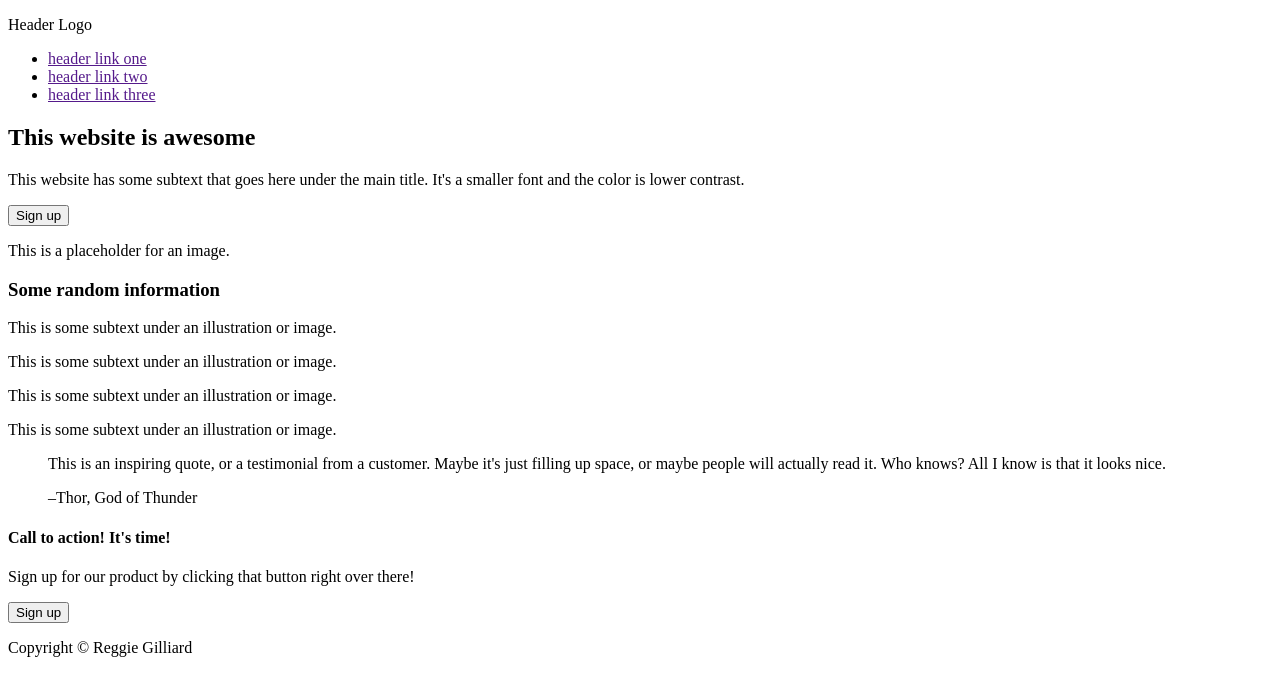
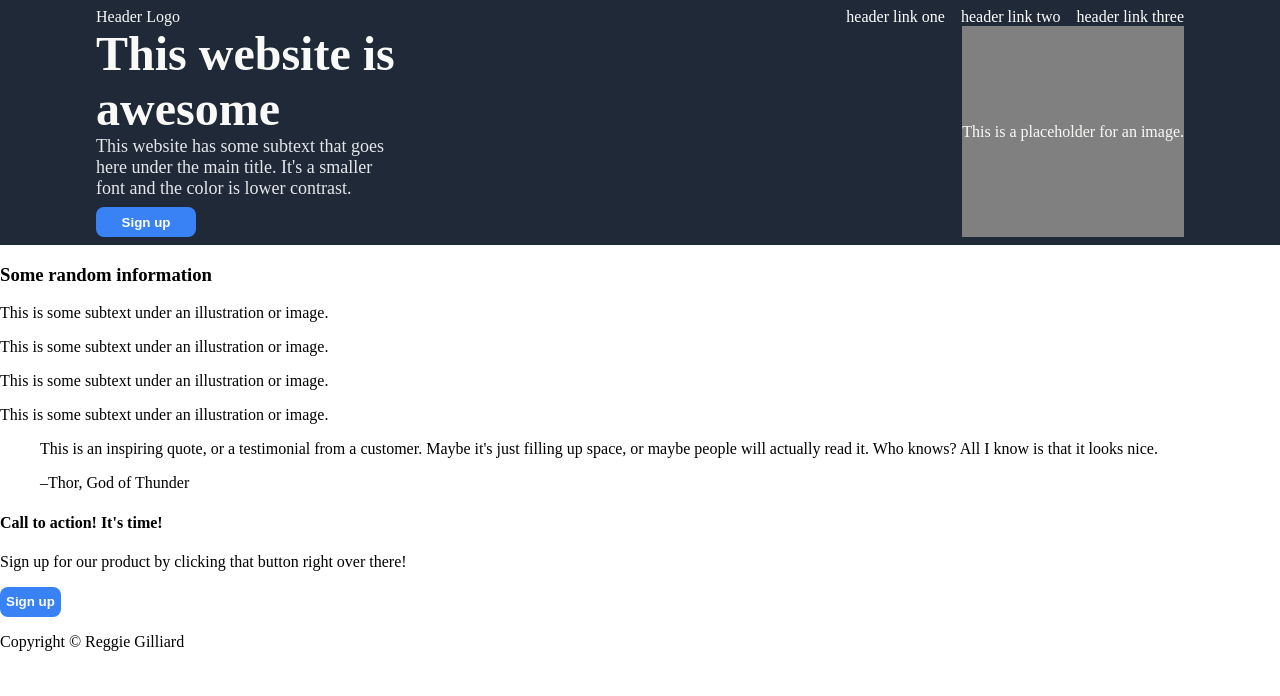
Before and after one commit to R-Gilliard-Jr/odin-landing-page, a plain HTML site: page index.html in a window 1280 px wide. Drawn offline with Linux system fonts and the light colour scheme.

Commit message:
Begin adding css for section 1

```diff
--- a/index.html
+++ b/index.html
@@ -28,7 +28,7 @@
                     </p>
                     <button>Sign up</button>
                 </div>
-                <div class="img-div">
+                <div class="s1-img">
                     <p>
                         This is a placeholder for an image.
                     </p>
--- a/style.css
+++ b/style.css
@@ -0,0 +1,78 @@
+body {
+    margin: 0px;
+}
+
+a {
+    text-decoration: none;
+    color: white;
+}
+
+ul {
+    display: flex;
+    list-style-type: none;
+    margin: 0px;
+    padding: 0px;
+    gap: 16px;
+}
+
+.section-1 {
+    display: flex;
+    flex-direction: column;
+    background-color: #1F2937;
+    padding: 8px 96px;
+    color: #F9FAF8;
+}
+
+.header {
+    display: flex;
+    justify-content: space-between;
+    flex: 1;
+}
+
+.header p {
+    margin: 0;
+    padding: 0;
+}
+
+.s1-content {
+    display: flex;
+    justify-content: space-between;
+}
+
+.s1-content h2 {
+    font-size: 48px;
+    font-weight: 900;
+    margin: 0;
+}
+
+.s1-text {
+    display: flex;
+    flex-direction: column;
+    width: 300px;
+    margin: 0;
+    padding: 0;
+}
+
+.s1-text p {
+    font-size: 18px;
+    color: #E5e7eb;
+    margin: 0;
+    padding: 0 0 8px 0;
+}
+
+.s1-img {
+    display: flex;
+    justify-content: center;
+    align-items: center;
+    background-color: grey;
+}
+
+button {
+    background-color: #3882f6;
+    color: white;
+    border-radius: 8px;
+    max-width: 100px;
+    border: 0px;
+    min-height: 30px;
+    font-weight: 600;
+}
```
